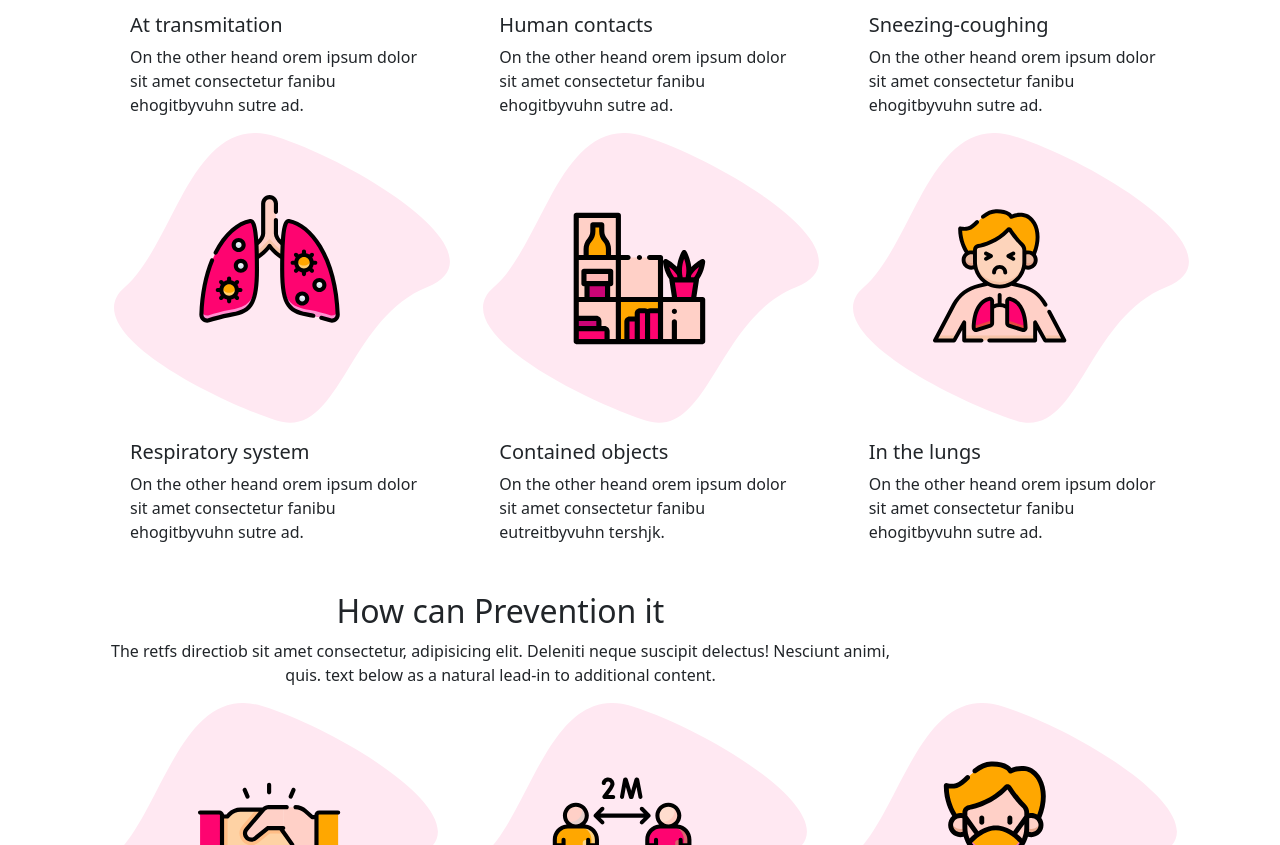
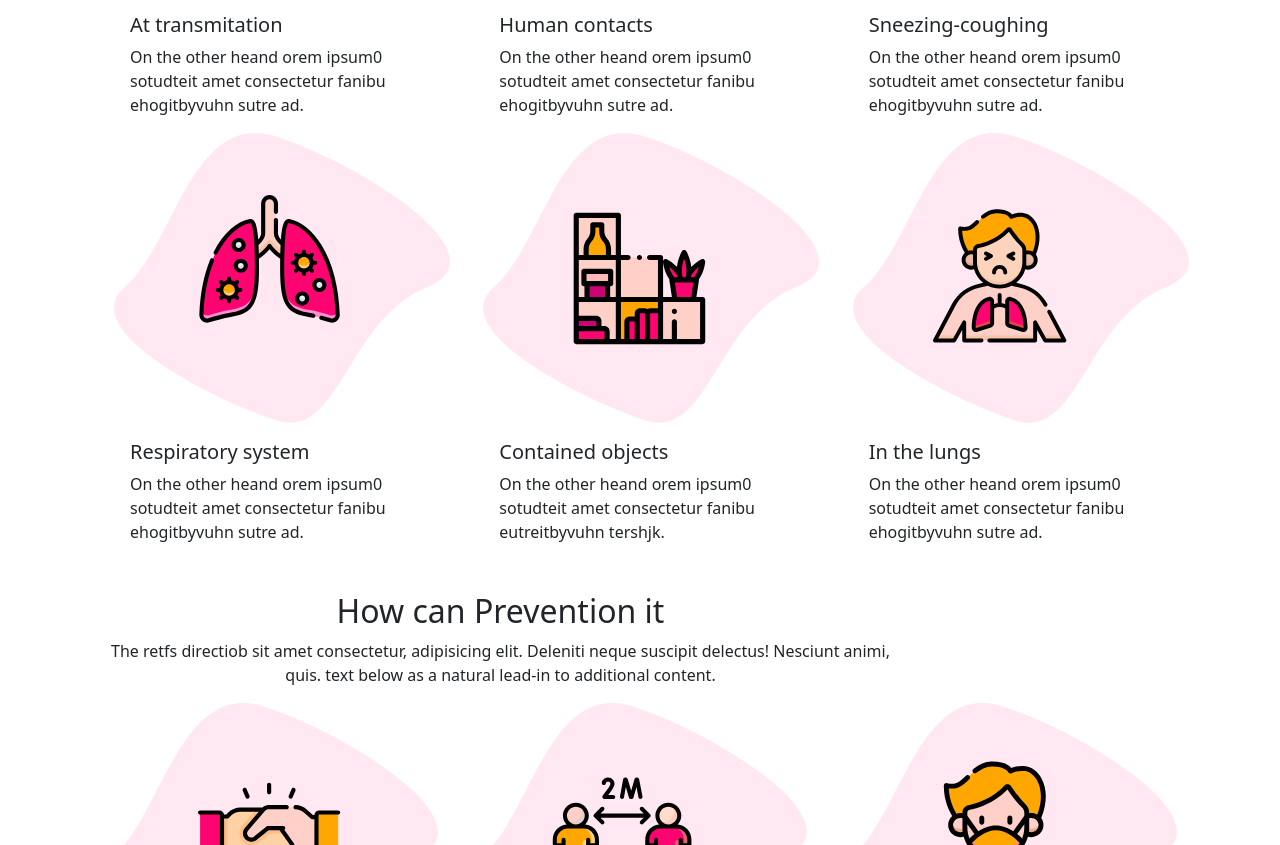
Before and after one commit to abduvohid20051013/info_about_covid19, a plain HTML site: page index.html in a window 1280 px wide. Shown: the part 1836-2681 px from the top of the page. Drawn offline with nearby package versions, Linux system fonts and the light colour scheme.

Commit message:
Update index.html

```diff
--- a/index.html
+++ b/index.html
@@ -85,7 +85,7 @@
 						<img src="img/Icon (1).svg" class="card-img-top" alt="any image">
 						<div class="card-body">
 							<h5 class="card-title">At transmitation</h5>
-							<p class="card-text">On the other heand orem ipsum dolor sit amet consectetur fanibu ehogitbyvuhn sutre ad.</p>
+							<p class="card-text">On the other heand orem ipsum0 sotudteit amet consectetur fanibu ehogitbyvuhn sutre ad.</p>
 						</div>
 					</div>
 				</li>
@@ -94,7 +94,7 @@
 						<img src="img/Icon (2).svg" class="card-img-top" alt="any image">
 						<div class="card-body">
 							<h5 class="card-title">Human contacts</h5>
-							<p class="card-text">On the other heand orem ipsum dolor sit amet consectetur fanibu ehogitbyvuhn sutre ad.</p>
+							<p class="card-text">On the other heand orem ipsum0 sotudteit amet consectetur fanibu ehogitbyvuhn sutre ad.</p>
 						</div>
 					</div>
 				</li>
@@ -103,7 +103,7 @@
 						<img src="img/Icon (3).svg" class="card-img-top" alt="any image">
 						<div class="card-body">
 							<h5 class="card-title">Sneezing-coughing</h5>
-							<p class="card-text">On the other heand orem ipsum dolor sit amet consectetur fanibu ehogitbyvuhn sutre ad.</p>
+							<p class="card-text">On the other heand orem ipsum0 sotudteit amet consectetur fanibu ehogitbyvuhn sutre ad.</p>
 						</div>
 					</div>
 				</li>
@@ -112,7 +112,7 @@
 						<img src="img/Icon (4).svg" class="card-img-top" alt="any image">
 						<div class="card-body">
 							<h5 class="card-title">Respiratory system</h5>
-							<p class="card-text">On the other heand orem ipsum dolor sit amet consectetur fanibu ehogitbyvuhn sutre ad.</p>
+							<p class="card-text">On the other heand orem ipsum0 sotudteit amet consectetur fanibu ehogitbyvuhn sutre ad.</p>
 						</div>
 					</div>
 				</li>
@@ -121,7 +121,7 @@
 						<img src="img/Icon (5).svg" class="card-img-top" alt="any image">
 						<div class="card-body">
 							<h5 class="card-title">Contained objects</h5>
-							<p class="card-text">On the other heand orem ipsum dolor sit amet consectetur  fanibu eutreitbyvuhn tershjk.</p>
+							<p class="card-text">On the other heand orem ipsum0 sotudteit amet consectetur  fanibu eutreitbyvuhn tershjk.</p>
 						</div>
 					</div>
 				</li>
@@ -130,7 +130,7 @@
 						<img src="img/Icon (6).svg" class="card-img-top" alt="any image">
 						<div class="card-body">
 							<h5 class="card-title">In the lungs</h5>
-							<p class="card-text">On the other heand orem ipsum dolor sit amet consectetur fanibu ehogitbyvuhn sutre ad.</p>
+							<p class="card-text">On the other heand orem ipsum0 sotudteit amet consectetur fanibu ehogitbyvuhn sutre ad.</p>
 						</div>
 					</div>
 				</li>
```
